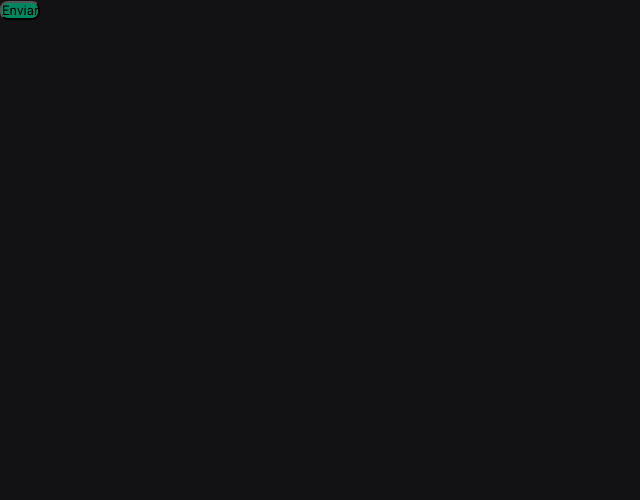
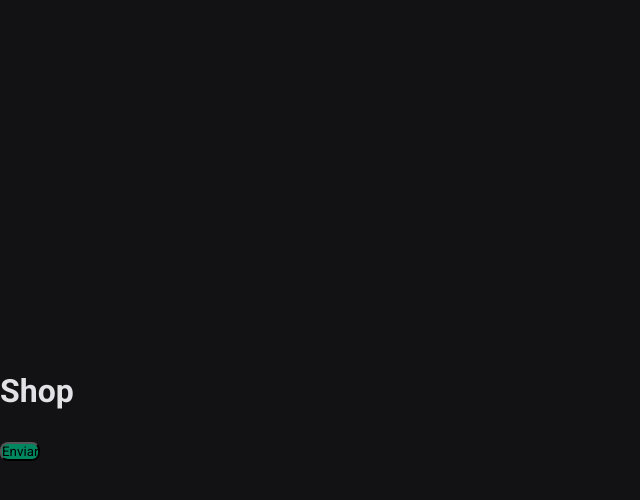
Before and after one commit to jaquelinepires/shop, a Next.js app: page / in a window 1280 px wide. Shown: the top 500 px of the page, without its empty margins (0-640 px from the left). Built offline with nearby package versions, Linux system fonts and the light colour scheme.

Commit message:
feat: Application header

```diff
--- a/src/pages/_app.tsx
+++ b/src/pages/_app.tsx
@@ -1,8 +1,18 @@
 import { AppProps } from "next/app"
 import { globalStyles } from "../styles/global"
+import { Container, Header } from "../styles/pages/app"
 
 globalStyles()
 
 export default function App({ Component, pageProps }: AppProps) {
-  return < Component {...pageProps} />
+  return (
+  <Container>
+    <Header>
+      <h1>Shop</h1>
+    </Header>
+
+    < Component {...pageProps} />
+  </Container>
+
+  )
 }
--- /dev/null
+++ b/src/styles/pages/app.ts
@@ -0,0 +1,16 @@
+import { styled } from "..";
+
+export const Container = styled('div', {
+  display: 'flex',
+  flexDirection: 'column',
+  alignItems: 'flex-start',
+  justifyContent: 'center',
+  minHeight: '100vh'
+})
+
+export const Header = styled('header', {
+  padding: '2rem 0',
+  width: '100%',
+  maxWidth: '1100',
+  margin: '0 auto'
+})
```
